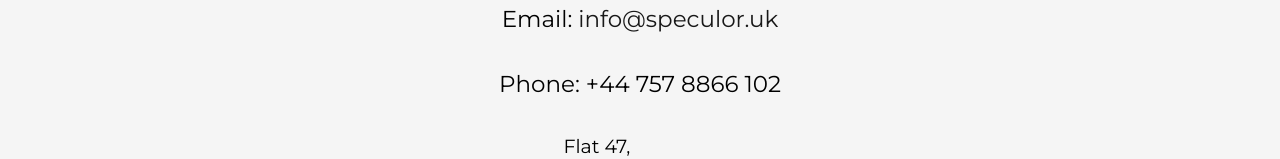
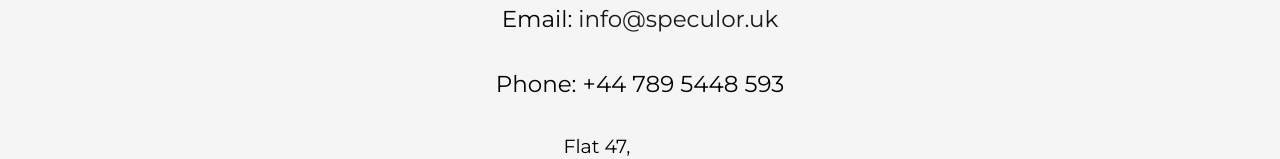
Before and after one commit to Que-sar/PhishSense, a React (Create React App) app: page /contact-us in a window 1280 px wide. Shown: the part 941-1100 px from the top of the page. Built offline with nearby package versions, Linux system fonts and the light colour scheme.

Commit message:
number changed and social media page added

```diff
--- a/src/frontend/components/footer/Footer.js
+++ b/src/frontend/components/footer/Footer.js
@@ -24,7 +24,7 @@ const Footer = (props) => {
         <div className="footer-socials">
           <div className="footer-links">
             <a
-              href="https://www.linkedin.com"
+              href="https://www.linkedin.com/company/speculor"
               target="_blank"
               rel="noopener noreferrer"
               className="linkedin-footer-image"
@@ -32,7 +32,7 @@ const Footer = (props) => {
               <img src={LinkedinIcon} alt="LinkedIn" />
             </a>
             <a
-              href="https://www.facebook.com"
+              href="https://www.facebook.com/speculorcyber"
               target="_blank"
               rel="noopener noreferrer"
               className="facebook-footer"
--- a/src/frontend/pages/ContactUs.js
+++ b/src/frontend/pages/ContactUs.js
@@ -39,7 +39,7 @@ const ContactUs = () => {
         <p className="contact-us-email">
           Email: <a href="mailto:info@speculor.uk">info@speculor.uk</a>
         </p>
-        <p className="contact-us-phonenumber">Phone: +44 757 8866 102</p>
+        <p className="contact-us-phonenumber">Phone: +44 789 5448 593</p>
         <p className="contact-us-address">
           Flat 47, <br /> 12 Victoria Road, <br /> Dundee, <br /> DD1 1JN
         </p>
```
